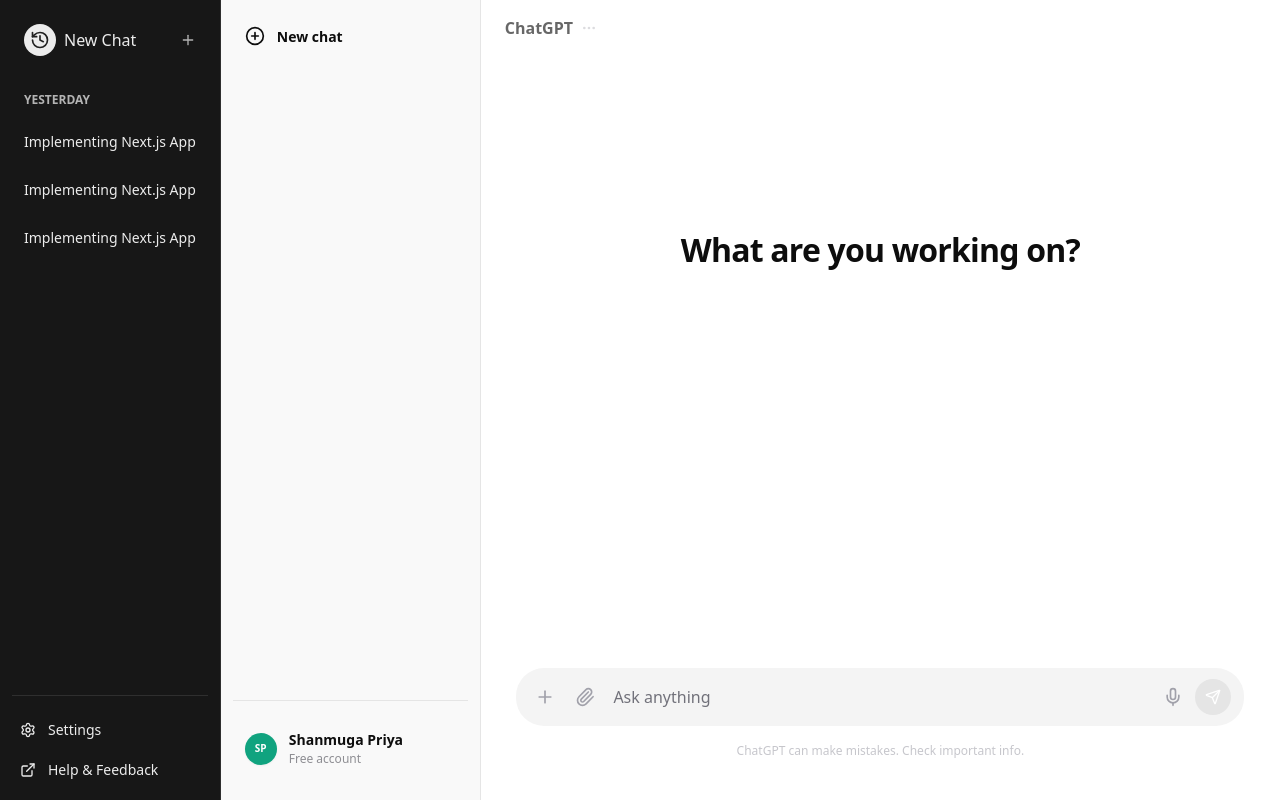
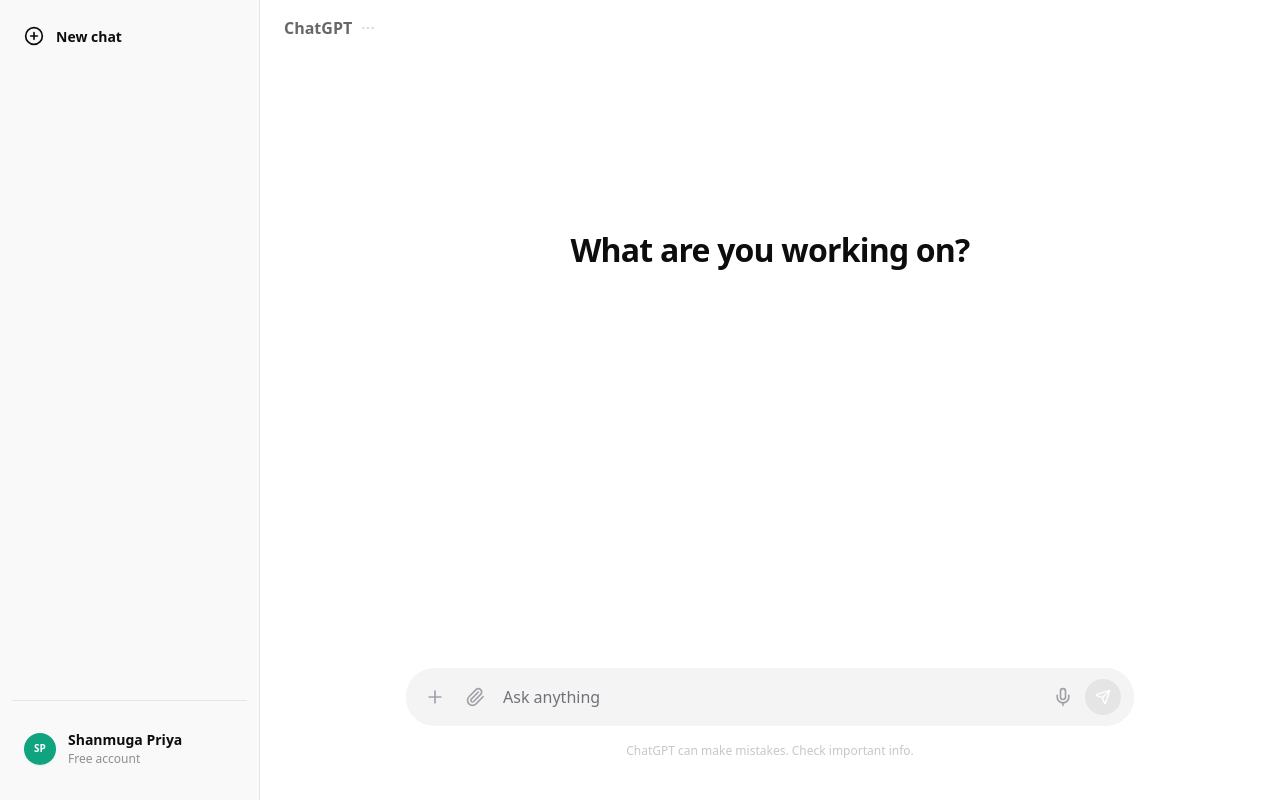
Before and after one commit to shanmugapriyag2196/Chatgpt-Antigravity, a Next.js app: page / in a window 1280 px wide. Built offline with nearby package versions, Linux system fonts and the light colour scheme.

Commit message:
UI: Removed redundant black sidebar v26

```diff
--- a/app/page.tsx
+++ b/app/page.tsx
@@ -1,11 +1,8 @@
-// ChatGPT Clone - Fresh Deployment Trigger
-import Sidebar from "@/components/Sidebar";
 import ChatInterface from "@/components/ChatInterface";
 
 export default function Home() {
     return (
         <main className="flex h-screen w-full bg-background text-foreground overflow-hidden">
-            <Sidebar />
             <ChatInterface />
         </main>
     );
--- a/components/Sidebar.tsx
+++ /dev/null
@@ -1,37 +0,0 @@
-"use client";
-
-import { Plus, History, Settings, ExternalLink } from "lucide-react";
-
-export default function Sidebar() {
-    return (
-        <div className="hidden md:flex flex-col w-64 bg-[#171717] h-full p-3 border-r border-[#2f2f2f]">
-            <button className="flex items-center gap-2 p-3 hover:bg-[#212121] rounded-lg transition-colors mb-4">
-                <div className="w-8 h-8 rounded-full bg-foreground flex items-center justify-center">
-                    <History className="w-5 h-5 text-background" />
-                </div>
-                <span className="font-medium">New Chat</span>
-                <Plus className="w-4 h-4 ml-auto text-[#b4b4b4]" />
-            </button>
-
-            <div className="flex-1 overflow-y-auto space-y-1">
-                <div className="px-3 py-2 text-xs font-semibold text-[#b4b4b4] uppercase">Yesterday</div>
-                {[1, 2, 3].map((i) => (
-                    <button key={i} className="w-full text-left p-3 hover:bg-[#212121] rounded-lg text-sm text-[#ececec] truncate">
-                        Implementing Next.js App
-                    </button>
-                ))}
-            </div>
-
-            <div className="mt-auto pt-4 border-t border-[#2f2f2f] space-y-1">
-                <button className="flex items-center gap-3 w-full p-2 hover:bg-[#212121] rounded-lg text-sm transition-colors">
-                    <Settings className="w-4 h-4" />
-                    <span>Settings</span>
-                </button>
-                <button className="flex items-center gap-3 w-full p-2 hover:bg-[#212121] rounded-lg text-sm transition-colors">
-                    <ExternalLink className="w-4 h-4" />
-                    <span>Help & Feedback</span>
-                </button>
-            </div>
-        </div>
-    );
-}
```
